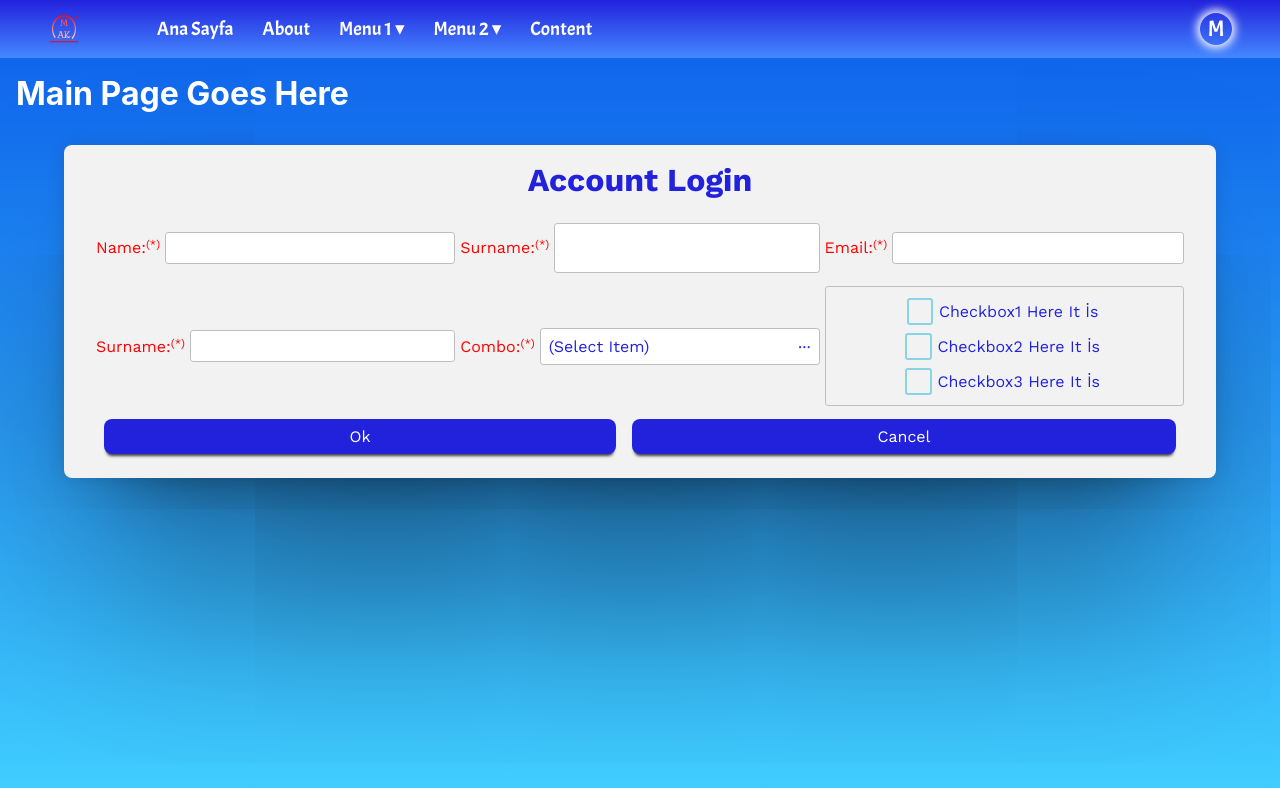
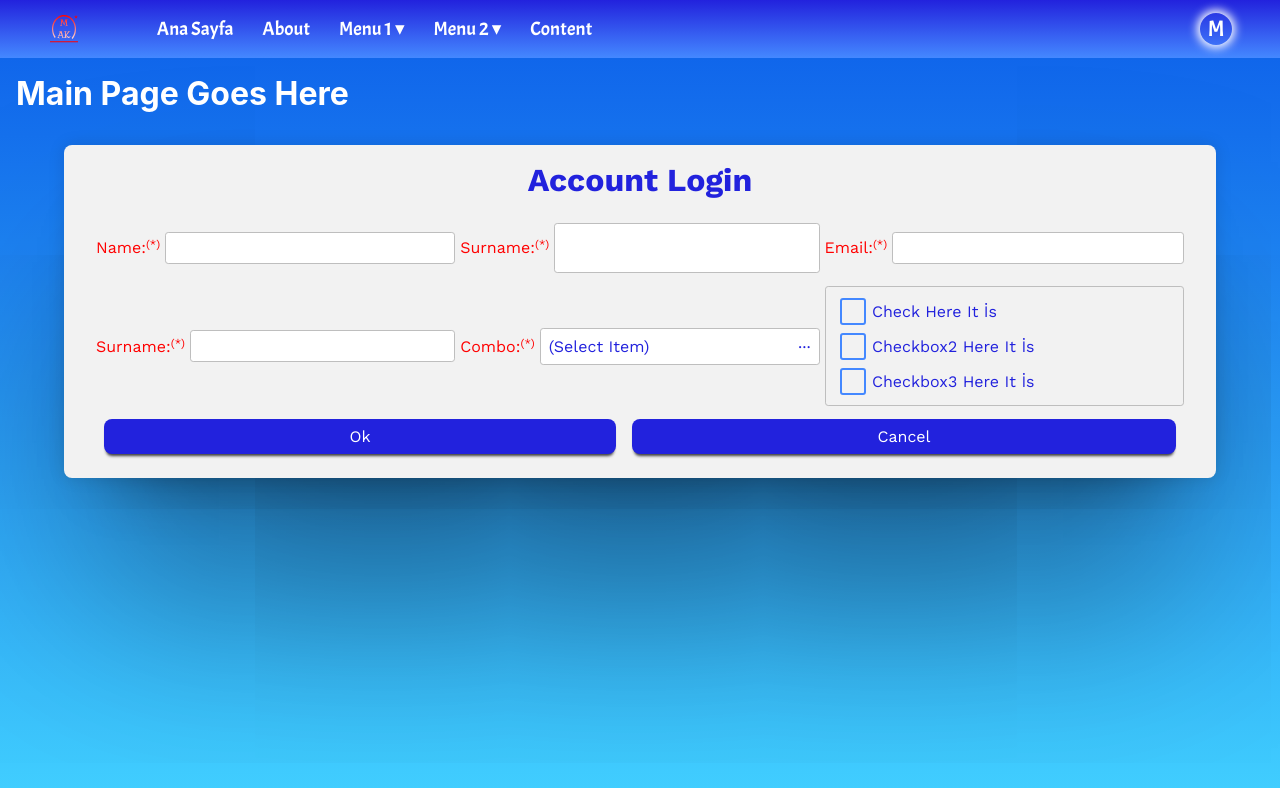
Before and after one commit to mehmetak78/react-components-mak, a React (Create React App) app: page / in a window 1280 px wide. Shown: the top 788 px of the page. Built offline with nearby package versions, Linux system fonts and the light colour scheme.

Commit message:
checkbox

```diff
--- a/public/css/styles.css
+++ b/public/css/styles.css
@@ -643,6 +643,7 @@ textarea:focus,
   top: calc(100%);
   left: 0;
   width: 100%;
+  z-index: 999;
   transform: scale(1, 0);
 }
 .textbox .combo-main .combo-items:hover, .textarea .combo-main .combo-items:hover, .combobox .combo-main .combo-items:hover, .checkbox .combo-main .combo-items:hover {
@@ -687,7 +688,7 @@ textarea:focus,
 }
 .textbox .checkbox-item label:before, .textarea .checkbox-item label:before, .combobox .checkbox-item label:before, .checkbox .checkbox-item label:before {
   content: "";
-  border: 2px solid #88D5E9;
+  border: 2px solid #4488ff;
   border-radius: 3px;
   height: 1.4rem;
   width: 1.4rem;
@@ -698,7 +699,7 @@ textarea:focus,
 .textbox .checkbox-item label:after, .textarea .checkbox-item label:after, .combobox .checkbox-item label:after, .checkbox .checkbox-item label:after {
   content: "√";
   font-weight: 700;
-  color: #88D5E9;
+  color: #2222dd;
   position: absolute;
   top: 0.1rem;
   left: 0.5rem;
@@ -719,14 +720,14 @@ textarea:focus,
 
 .checkbox-group-column {
   flex-direction: column;
-  align-items: center;
+  align-items: start;
   justify-content: center;
 }
 
 .checkbox-group-row {
   flex-direction: row;
   align-items: center;
-  justify-content: center;
+  justify-content: start;
 }
 
 .checkbox-group-focus {
--- a/public/scss/default/_config.scss
+++ b/public/scss/default/_config.scss
@@ -38,6 +38,8 @@ $color-input-background: #fff;
 $color-input-border: #BEBEBE;
 $color-input-hover: #88D5E9;
 $color-input-selected: #88D5E9;
+$color-input-checkbox-border: #4488ff;
+$color-input-checkbox-check: #2222dd;
 
 
 $color-badge-bg-primary:  #4488ff;
--- a/public/scss/default/_forms.scss
+++ b/public/scss/default/_forms.scss
@@ -169,6 +169,7 @@ textarea,
       top: calc(100%);
       left: 0;
       width: 100%;
+      z-index: 999;
       transform: scale(1, 0);
       &:hover {
         border: solid 1px $color-input-hover;
@@ -217,7 +218,7 @@ textarea,
     }
     label:before {
       content: '';
-      border: 2px solid $color-input-hover;
+      border: 2px solid $color-input-checkbox-border;
       border-radius: 3px;
       height: 1.4rem;
       width: 1.4rem;
@@ -228,7 +229,7 @@ textarea,
     label:after {
       content: '\221A';
       font-weight: 700;
-      color: $color-input-hover;
+      color: $color-input-checkbox-check;
       position: absolute;
       top: 0.1rem;
       left: 0.5rem;
@@ -237,7 +238,7 @@ textarea,
       transition: transform 0.3s linear, opacity 0.3s linear;
     }
 
-    input[type="checkbox"]:checked+label:after {
+    input[type="checkbox"]:checked + label:after {
       opacity: 1;
       transform: scale(1);
     }
@@ -252,13 +253,13 @@ textarea,
 
 .checkbox-group-column {
   flex-direction: column;
-  align-items: center;
+  align-items: start;
   justify-content: center;
 }
 .checkbox-group-row {
   flex-direction: row;
   align-items: center;
-  justify-content: center;
+  justify-content: start;
 }
 
 .checkbox-group-focus {
--- a/src/pages/PageForm1.js
+++ b/src/pages/PageForm1.js
@@ -55,12 +55,12 @@ const PageForm1 = () => {
         <CheckBoxGroup
           checkBoxItems = {
             [
-              {id: "checkbox1", name: "checkbox1", label: "Checkbox1 Here It İs"},
+              {id: "checkbox1", name: "checkbox1", label: "Check Here It İs"},
               {id: "checkbox2", name: "checkbox2", label: "Checkbox2 Here It İs"},
               {id: "checkbox3", name: "checkbox3", label: "Checkbox3 Here It İs"},
             ]
           }
-          flex
+          //flex
         />
 
         <FormButtons
```
Also changed, not shown: 1 other file (tests, documents, lock files or other folders).
